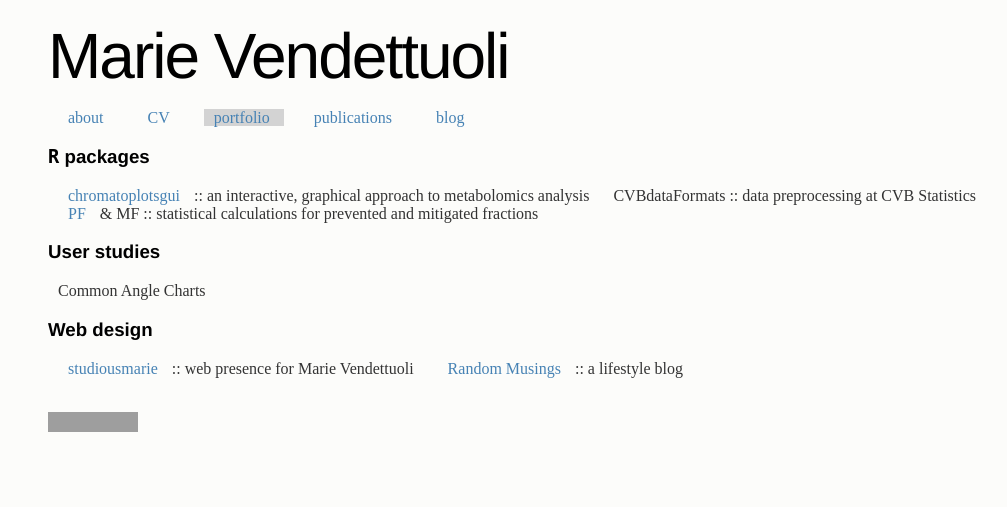
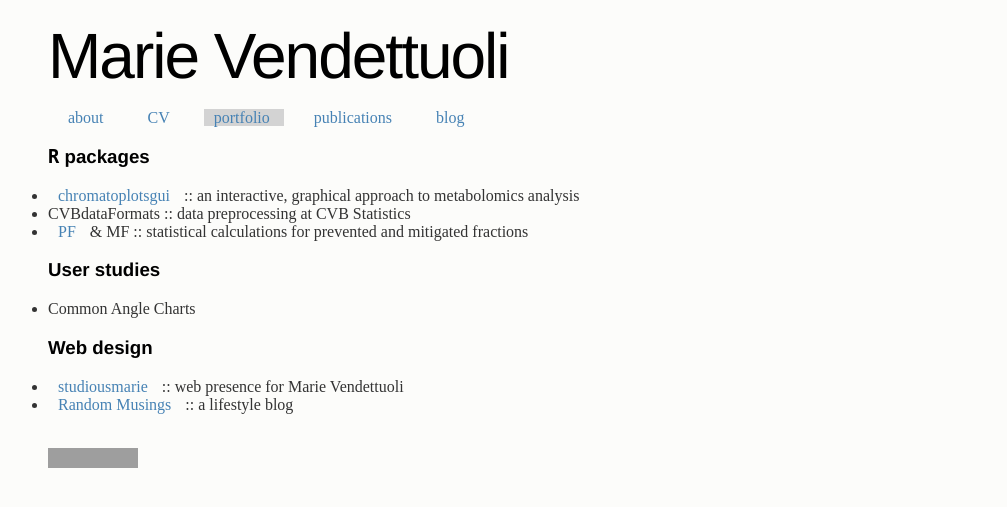
Before and after one commit to mariev/studiousmarie, a Jekyll site: the page built from p/port.md, in a window 1280 px wide. Shown: the top 507 px of the page, without its empty margins (112-1119 px from the left). Built offline with Jekyll 4.4.1, drawn with Linux system fonts in a browser that asks for light colours; Markdown is read by kramdown in place of the engine named in the settings; grey boxes are pictures that could not be loaded.

Commit message:
Update style.css

```diff
--- a/media/css/style.css
+++ b/media/css/style.css
@@ -178,7 +178,7 @@ blockquote:after {
 ul {
   padding-left:0px;
 }
-ul li{
+#header ul li{
   display: inline;
   padding: 10px;
 }
@@ -186,6 +186,7 @@ ul li{
 ul li a{
   padding: 10px;
 }
+
 #selected{
   display:inline;
   background: lightgrey;
```
